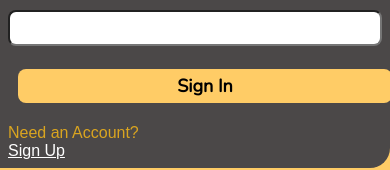
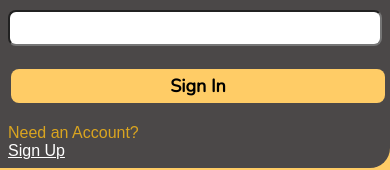
Before and after one commit to tinsutesfu/front-it, a React (Vite) app: page /signin in a window 390 px wide. Shown: the part 478-648 px from the top of the page. Built offline with nearby package versions, Linux system fonts and the light colour scheme.

Commit message:
edit login button

```diff
--- a/src/styles/pages/login.css
+++ b/src/styles/pages/login.css
@@ -53,6 +53,7 @@
 
 .button {
   padding: 0.5rem;
+  margin-left: 2px;
 }
 
 .instructions {
@@ -128,6 +129,7 @@
   }
   .button {
     padding: 0.3rem;
+    margin-left: 3px;
   }
   section {
     padding: 0.5rem;
@@ -146,6 +148,7 @@
   }
   .button {
     padding: 0.2rem;
+    margin-left: 2px;
   }
   section {
     padding: 0.25rem;
```
